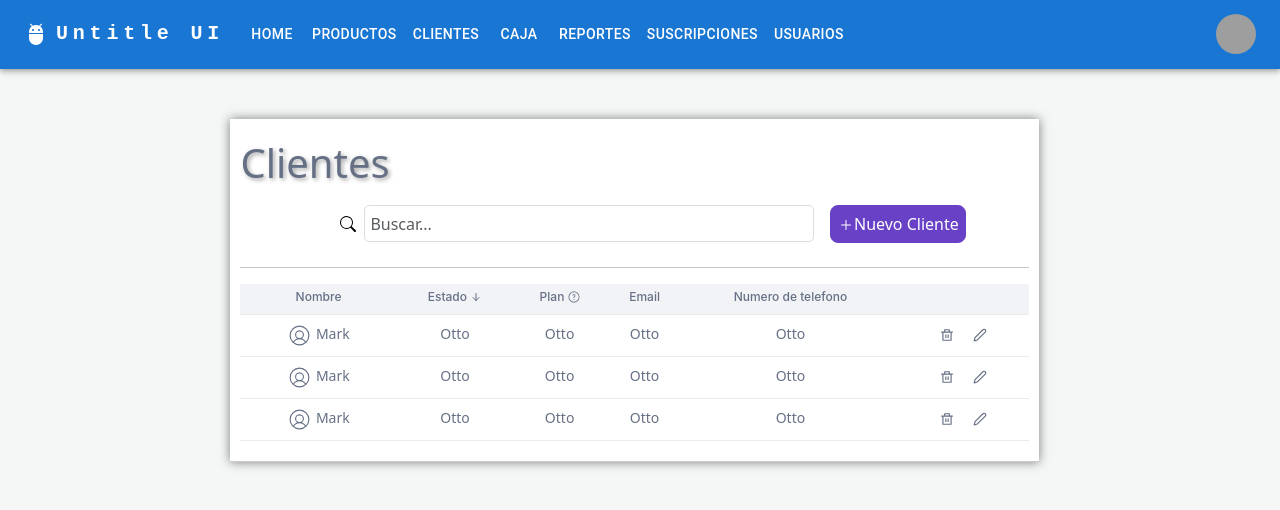
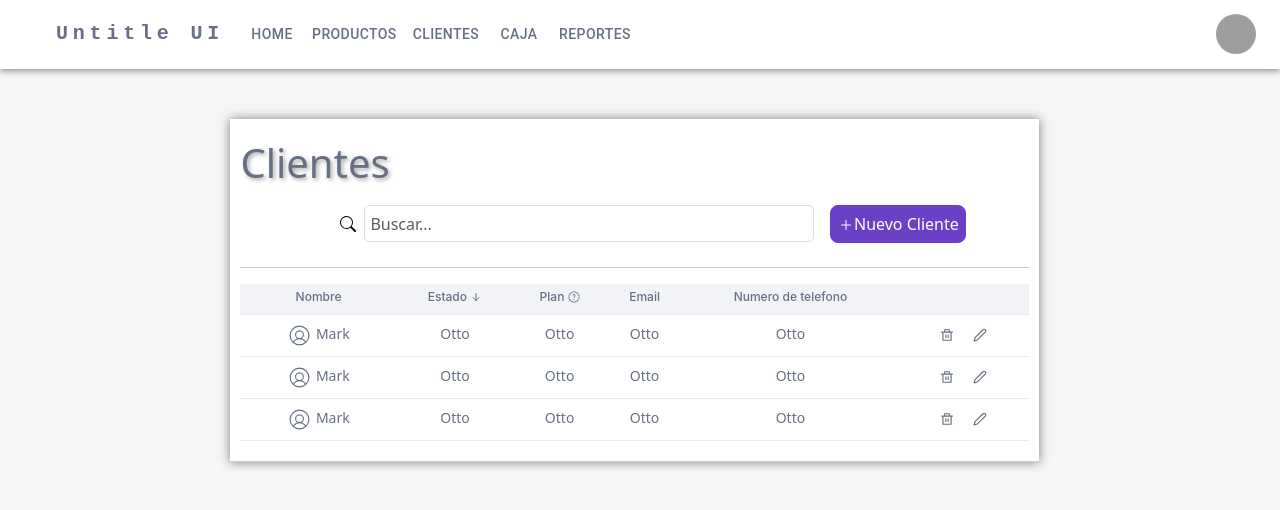
Before and after one commit to arvidjj/IngeSoft2-Frontend, a React (Vite) app: page /clientes in a window 1280 px wide. Shown: the top 510 px of the page. Built offline with nearby package versions, Linux system fonts and the light colour scheme; grey boxes are pictures that could not be loaded.

Commit message:
Cambios finales de detalles clientes y navbar actualizado

```diff
--- a/src/components/bottons/ButtonBasic.jsx
+++ b/src/components/bottons/ButtonBasic.jsx
@@ -3,15 +3,12 @@ import { IconButton, styled } from '@mui/material';
 import Icon from '@mui/material/Icon';
 
 const StyledIconButton = styled(IconButton)(({ theme }) => ({
-    backgroundColor: 'transparent',
     border: `2px solid ${theme.palette.secondary.main}`,
     borderRadius: '0.8em', // Utilizando em para hacerlo relativo
+    fontSize: '0.9em', // Tamaño de fuente relativo
     padding: '0.6em 1.6em', // Utilizando em para hacerlo relativo
-    display: 'flex',
-    alignItems: 'center',
-    marginRight: '0.5em',
-    color: theme.palette.secondary.main,
-    fontSize: '0.9em', // Tamaño de fuente relativo
+    margin:'1em',
+
     '&:hover': {
         backgroundColor: theme.palette.secondary.main,
         color: '#fff',
@@ -22,13 +19,15 @@ const StyledIconButton = styled(IconButton)(({ theme }) => ({
         fontSize: '0.8em',
     },
 }));
+const ButtonTextContainer = styled('div')({
+    marginLeft: '0.5em', // Agregar espacio entre el ícono y el texto
+});
 
 const ButtonBasic = ({ icon, color, text, onClick }) => {
     return (
         <StyledIconButton color={color} onClick={onClick}>
-            {/*<Icon>{icon}</Icon>*/}
-            {/*Comento porque no me gusta como queda con el icon*/}
-            {text}
+            {icon}
+            <ButtonTextContainer>{text}</ButtonTextContainer>
         </StyledIconButton>
     );
 };
--- a/src/components/layout/NavBar.jsx
+++ b/src/components/layout/NavBar.jsx
@@ -12,18 +12,16 @@ import Button from "@mui/material/Button";
 import Tooltip from "@mui/material/Tooltip";
 import MenuItem from "@mui/material/MenuItem";
 import AdbIcon from "@mui/icons-material/Adb";
-
-import { Link } from "react-router-dom";
+import { Link, useLocation } from "react-router-dom";
 
 const pages = [
-  "Home",
-  "Productos",
-  "Clientes",
-  "Caja",
-  "Reportes",
-  "Suscripciones",
-  "Usuarios",
+    { name: "Home", color: "#667085" },
+    { name: "Productos", color: "#667085" },
+    { name: "Clientes", color: "#667085" },
+    { name: "Caja", color: "#667085" },
+    { name: "Reportes", color: "#667085" },
 ];
+
 const settings = ["Profile", "Account", "Dashboard", "Logout"];
 
 function NavBar() {
@@ -45,8 +43,11 @@ function NavBar() {
         setAnchorElUser(null);
     };
 
+    const location = useLocation();
+
     return (
-    <AppBar position="static">
+        <Box sx={{ position: 'relative' }}>
+            <AppBar position="static" sx={{ backgroundColor: '#FFFFFF' }}>
                 <Container maxWidth="xl">
                     <Toolbar disableGutters>
                         <AdbIcon sx={{ display: { xs: "none", md: "flex" }, mr: 1 }} />
@@ -61,7 +62,7 @@ function NavBar() {
                                 fontFamily: "monospace",
                                 fontWeight: 700,
                                 letterSpacing: ".3rem",
-              color: "inherit",
+                                color: "#667085",
                                 textDecoration: "none",
                             }}
                         >
@@ -98,8 +99,8 @@ function NavBar() {
                                 }}
                             >
                                 {pages.map((page) => (
-                <MenuItem key={page} onClick={handleCloseNavMenu}>
-                  <Typography textAlign="center">{page}</Typography>
+                                    <MenuItem key={page.name} onClick={handleCloseNavMenu} sx={{ color: page.color }}> {/* Aplicar color a cada página */}
+                                        <Typography textAlign="center">{page.name}</Typography>
                                     </MenuItem>
                                 ))}
                             </Menu>
@@ -126,15 +127,16 @@ function NavBar() {
                         <Box sx={{ flexGrow: 1, display: { xs: "none", md: "flex" } }}>
                             {pages.map((page) => (
                                 <Link
-                to={`/${page.toLowerCase()}`}
-                key={page}
+                                    to={`/${page.name.toLowerCase()}`}
+                                    key={page.name}
                                     style={{ textDecoration: "none" }}
                                 >
                                     <Button
                                         sx={{ my: 2, color: "white", display: "block" }}
                                         onClick={handleCloseNavMenu}
+                                        style={{ color: page.color }} // Aplicar color a cada página
                                     >
-                  {page}
+                                        {page.name}
                                     </Button>
                                 </Link>
                             ))}
@@ -172,6 +174,15 @@ function NavBar() {
                     </Toolbar>
                 </Container>
             </AppBar>
+            <Box sx={{
+                position: 'absolute',
+                bottom: 0,
+                left: 0,
+                width: '100%',
+                height: '4px',
+                backgroundColor: location.pathname === '/' ? '#6941C6' : 'transparent',
+            }} />
+        </Box>
     );
 }
 export default NavBar;
--- a/src/pages/clients/InfoClients.css
+++ b/src/pages/clients/InfoClients.css
@@ -12,39 +12,29 @@
 }
 
 .header-cliente {
-    margin-top: -24%;
+    margin-right: 20%;
+}
+
+/* Estilos base */
+.info-cliente {
     display: flex;
-    justify-content: space-between; /* Espacia los elementos de forma equitativa */
-    align-items: center; /* Alinea verticalmente los elementos */
+    flex-wrap: wrap; /* Permitir que los elementos se envuelvan en varias líneas */
+    margin-left: 10%;
+
+    align-items: center;
+}
+
+.info-cliente > div:nth-child(2) {
+    align-items: center;
+    margin-right: 20%; /* Reducir el margen derecho */
 
 }
 
-.header-cliente p {
-    margin: 0; /* Elimina el margen predeterminado del párrafo */
-    font-weight: 400;
+.info-cliente > div:last-child {
+
+    flex: 1; /* Permitir que este elemento ocupe todo el espacio disponible */
 }
 
-.info-cliente {
-    display: flex;
-    margin-left: 10%;
-    justify-content: space-between; /* Distribuir los elementos a lo largo del eje principal */
-    align-items: center; /* Centrar verticalmente los elementos */
-}
-
-
-.info-cliente > div:nth-child(2) {
-    align-items: center; /* Centrar verticalmente los elementos */
-    margin-right: 40%;
-}
-
-/* Estilos para el último div que contiene el botón de "Editar Cliente" */
-.info-cliente > div:last-child {
-    display: flex;
-    justify-content: flex-end; /* Alinear el contenido al final del contenedor */
-    align-items: center; /* Centrar verticalmente los elementos */
-
-
-}
 
 
 .datos-extras {
@@ -67,25 +57,32 @@
 
 .circle {
     width: 120%;
-    height: 170%;
+    height: 180%;
+    margin-left:50%;
     border-radius: 50%;
     display: flex;
     justify-content: center;
     align-items: center;
-    color: purple;
-    font-size: 24px;
+    color: #7F56D9;
+
+
 }
 
 .initials {
     font-weight: bold;
     background-color: #e9d4f7;
     font-size: 5rem;
+    margin-left:50%;
+    background-color: #F9F5FF;
 }
 
-.custom-button{
-    border: none; /* Eliminar el borde */
-    outline: none; /* Eliminar el contorno al hacer clic */
-
+.custom-button {
+    font-size: 200%;
+    background-color: transparent;
+    border: none;
+    padding: 0;
+    cursor: pointer;
+    color: inherit;
 }
 
 .ModalBase {
--- a/src/pages/clients/InfoClients.jsx
+++ b/src/pages/clients/InfoClients.jsx
@@ -14,6 +14,7 @@ import Pagination from '@mui/material/Pagination';
 import ButtonBasic from "../../components/bottons/ButtonBasic.jsx";
 import ModalBase from "../../components/modals/ModalBase.jsx";
 import LabelBase from "../../components/labels/LabelBase.jsx";
+import {Link} from "react-router-dom";
 
 const InfoClients = () => {
     const [value, setValue] = useState('one');
@@ -60,23 +61,25 @@ const InfoClients = () => {
     return (
         <div className="container-fluid MaquetaCliente">
             <div className="cuadro-central">
-                <div className="header-cliente">
-                    <button className="custom-button"><span className="icon"><IoArrowBackSharp/></span></button>
+                <div>
+                    <Link to="/clientes">
+                        <button className="custom-button"><IoArrowBackSharp/></button>
+                    </Link>
                 </div>
                 <div className="info-cliente">
                     <div>
-                        {/* Botón con las iniciales del nombre y apellido en un círculo */}
                         <ButtonBasic2 initials={getInitials('Drew Cano')}/>
                     </div>
-                    <div>
-                        <h3>Drew Cano</h3>
-                        <Alert variant="outlined" severity="error">
+                    <div style={{marginLeft:"10%"}}>
+                        <h3 style={{color:"#667085"}}>Drew Cano</h3>
+                        <Alert variant="outlined" severity="error"
+                               style={{ borderRadius: "50px", backgroundColor:"#FFCFCF"}}>
                             Este cliente tiene 1 pago atrasado
                         </Alert>
                         {/*https://mui.com/material-ui/react-alert/     Para buscar las otras alertas*/}
                     </div>
                     <div className="d-flex justify-content-center mb-4 float-end">
-                        <ButtonBasic icon={<IoPencilOutline/>} color="secondary" text="Editar Cliente"
+                        <ButtonBasic icon={<IoPencilOutline/>}  color="secondary" text="Editar Cliente"
                                      onClick={handleEditClientClick}/>
                     </div>
                 </div>
```
Lines whose indentation alone changed are shown as unchanged.
